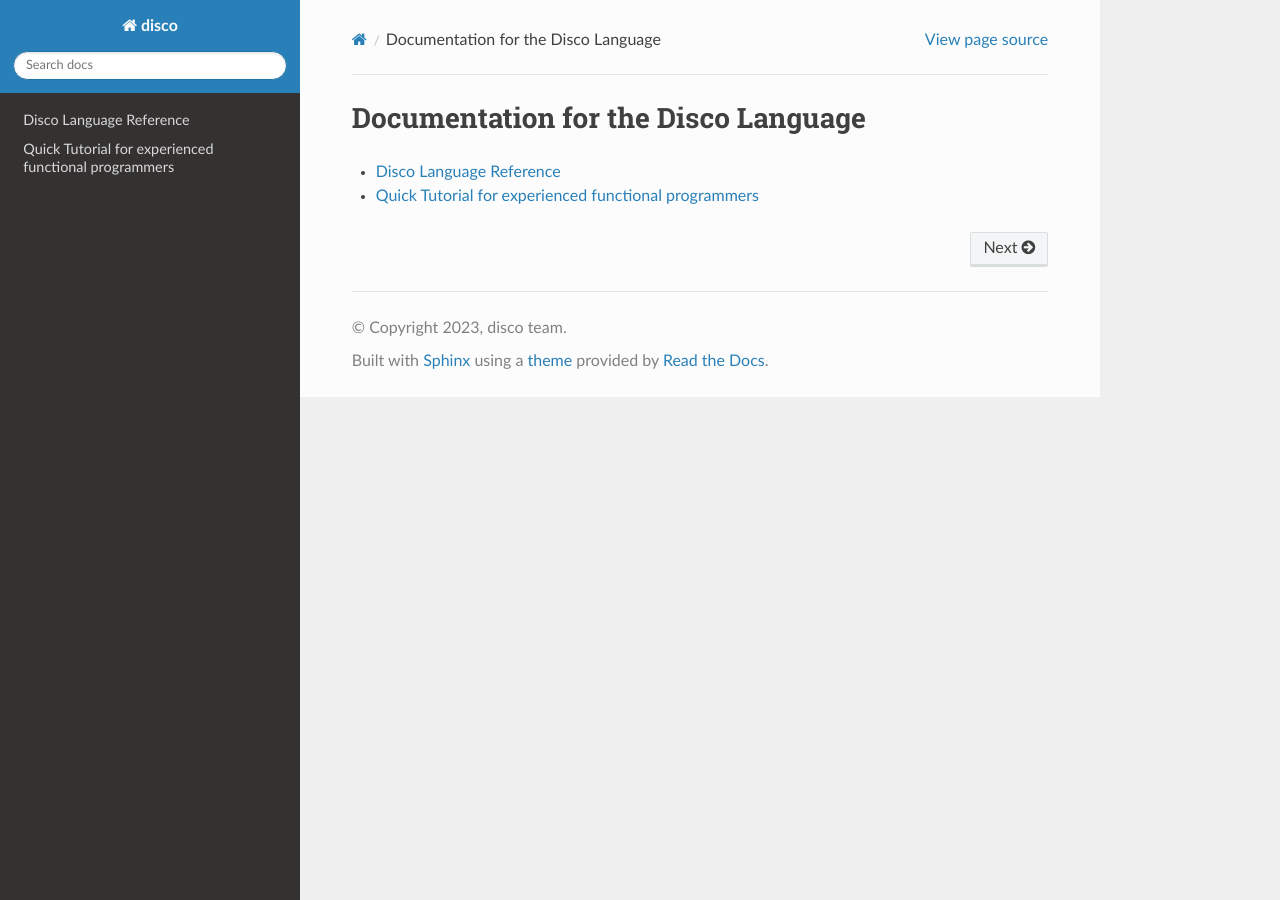
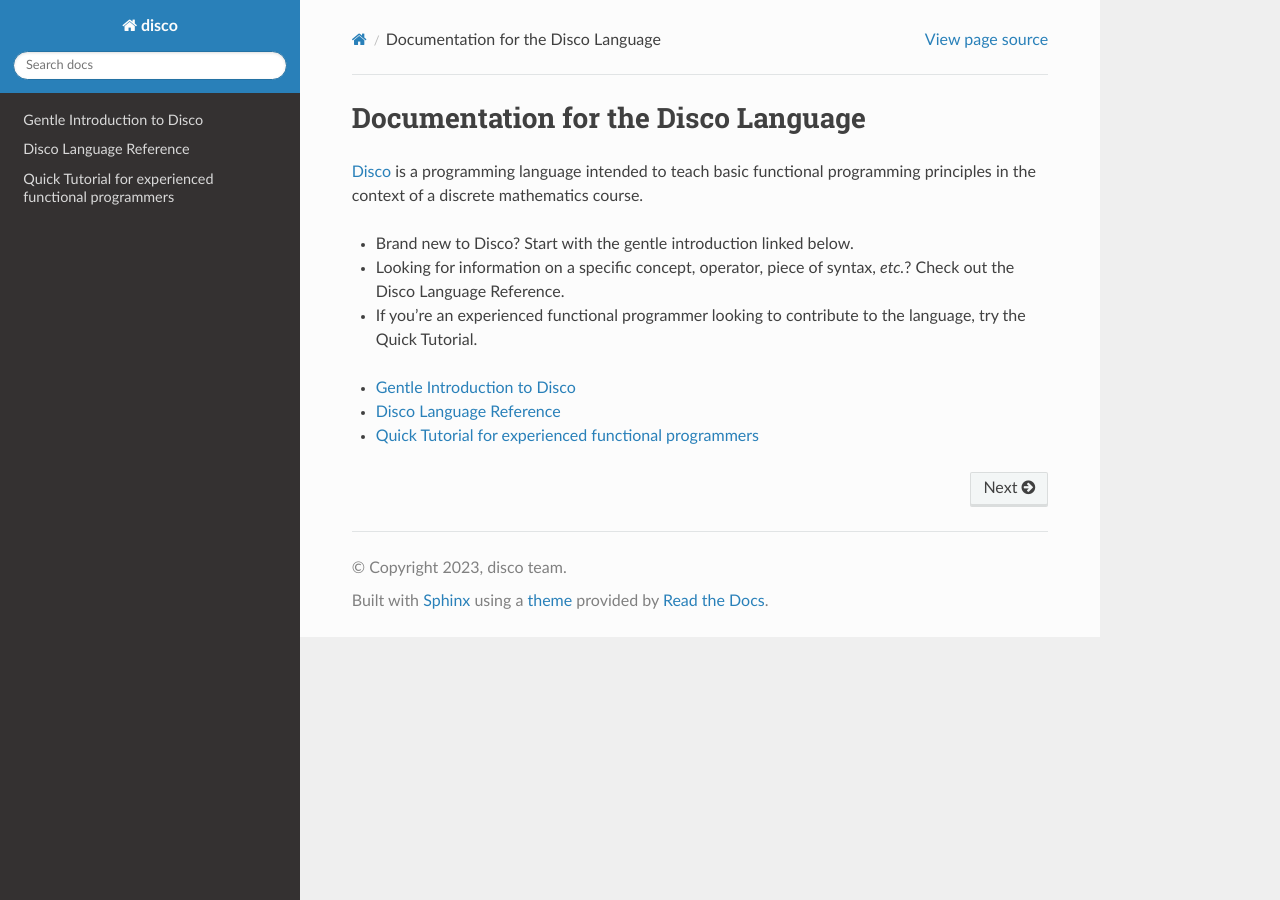
Before and after one commit to disco-lang/disco, a Sphinx documentation site: the page built from docs/index.rst, in a window 1280 px wide. Built offline with Sphinx 7.4.7 and the Read the Docs theme 2.0.0, drawn with Linux system fonts in a browser that asks for light colours.

Commit message:
start working on gentle introduction to Disco

```diff
--- a/docs/index.rst
+++ b/docs/index.rst
@@ -6,8 +6,22 @@
 Documentation for the Disco Language
 ====================================
 
+`Disco`_ is a programming language intended to teach basic functional
+programming principles in the context of a discrete mathematics
+course.
+
+.. _`Disco`: https://github.com/disco-lang/disco/#readme
+
+- Brand new to Disco?  Start with the gentle introduction linked
+  below.
+- Looking for information on a specific concept, operator, piece of
+  syntax, *etc.*?  Check out the Disco Language Reference.
+- If you're an experienced functional programmer looking to contribute
+  to the language, try the Quick Tutorial.
+
 .. toctree::
    :maxdepth: 1
 
+   introduction/index
    reference/index
    tutorial/index
--- /dev/null
+++ b/docs/introduction/getting-started.rst
@@ -0,0 +1,4 @@
+Getting started
+===============
+
+Stuff about getting started goes here!
```
Also changed, not shown: docs/introduction/index.rst (added, +17 -0 lines).
